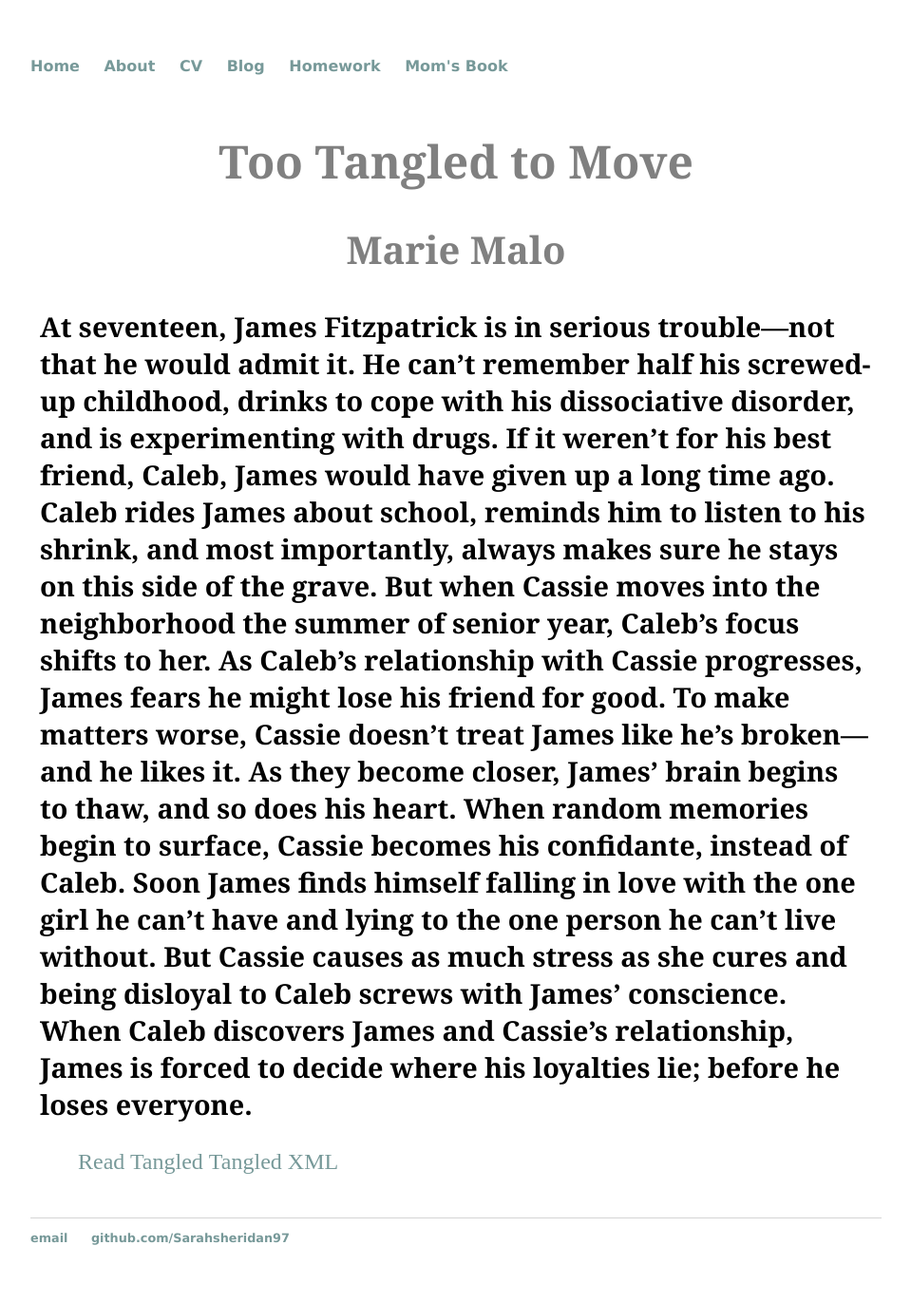
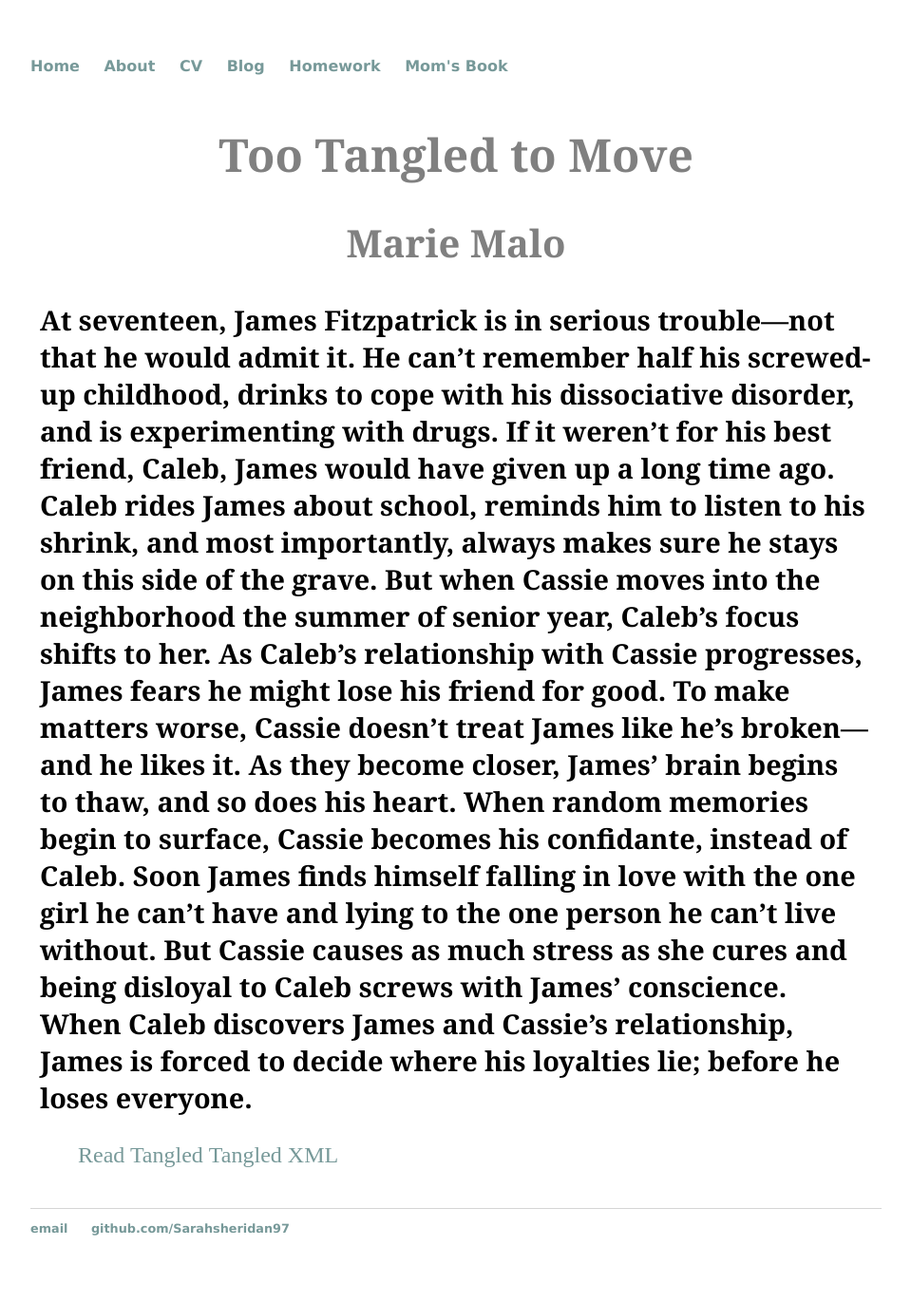
Before and after one commit to Sarahsheridan97/sarahsheridan97.github.io, a Jekyll site: the page built from mombook/index.html, in a window 1280 px wide. Shown: the whole page at 95% size, without its empty margins (160-1119 px from the left). Built offline with Jekyll 4.4.1, drawn with Linux system fonts in a browser that asks for light colours.

Commit message:
Update extra.css

```diff
--- a/css/extra.css
+++ b/css/extra.css
@@ -23,9 +23,9 @@ body {
 }
 
 div {
-  padding-top: 10px;
+  padding-top: 3px;
   padding-right: 10px;
-  padding-bottom: 5px;
+  padding-bottom: 2px;
   padding-left: 10px;
 }
 
```
